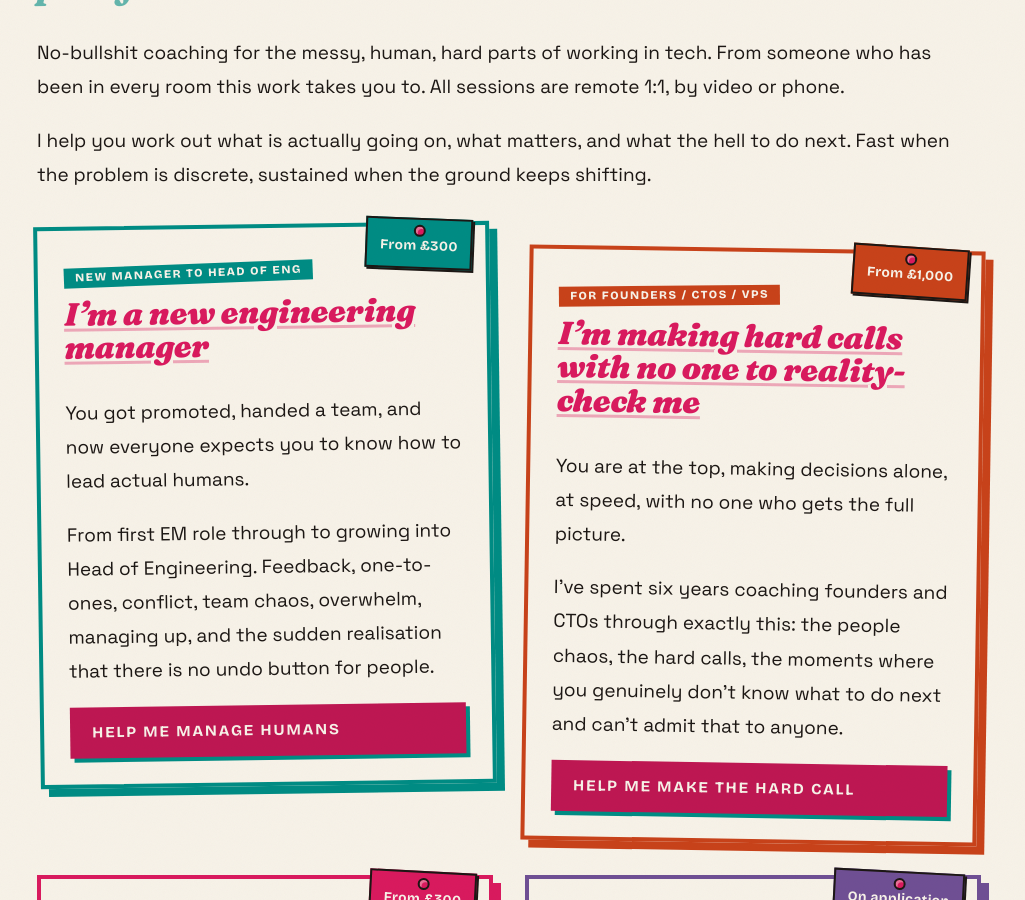
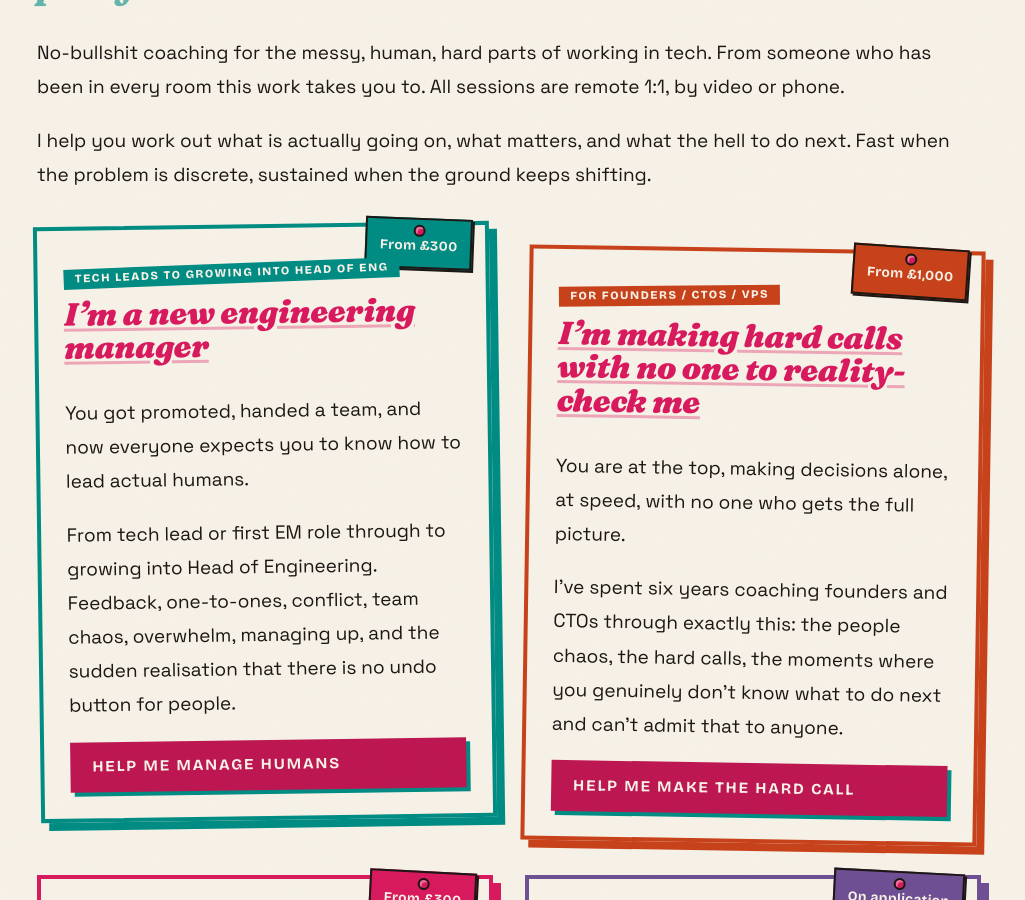
Before and after one commit to outragedpinkracoon/outragedpinkracoon.github.io, a Jekyll site: the page built from pages/coaching.md, in a window 1280 px wide and 900 px high, scrolled down 617 px. Shown: the whole window, without its empty margins (131-1156 px from the left). Built offline with Jekyll 4.4.1, drawn with Linux system fonts in a browser that asks for light colours; comment, search, counter and statistics services are not loaded.

Commit message:
Clarify manager coaching scope: tech leads up to growing into Head of Eng
Explicitly excludes existing Heads of Engineering and above, with redirects
to exec coaching. Updates hub page label and coaching-managers copy.

Co-Authored-By: Claude Sonnet 4.6 <noreply@anthropic.com>

```diff
--- a/pages/coaching.md
+++ b/pages/coaching.md
@@ -16,10 +16,10 @@ description: No-bullshit 1:1 coaching for engineering managers, founders, CTOs,
 <div class="audience-grid">
   <section class="audience-panel audience-panel--manager" id="new-manager-support">
     <p class="audience-panel__price">From £300</p>
-    <p class="audience-label">New manager to Head of Eng</p>
+    <p class="audience-label">Tech leads to growing into Head of Eng</p>
     <h3><a href="/coaching/engineering-managers/">I’m a new engineering manager</a></h3>
     <p>You got promoted, handed a team, and now everyone expects you to know how to lead actual humans.</p>
-    <p>From first EM role through to growing into Head of Engineering. Feedback, one-to-ones, conflict, team chaos, overwhelm, managing up, and the sudden realisation that there is no undo button for people.</p>
+    <p>From tech lead or first EM role through to growing into Head of Engineering. Feedback, one-to-ones, conflict, team chaos, overwhelm, managing up, and the sudden realisation that there is no undo button for people.</p>
     <p><a class="pricing-cta" href="/coaching/engineering-managers/">Help me manage humans</a></p>
   </section>
 
```
Also changed, not shown: pages/coaching-managers.md (+5 -3 lines).
